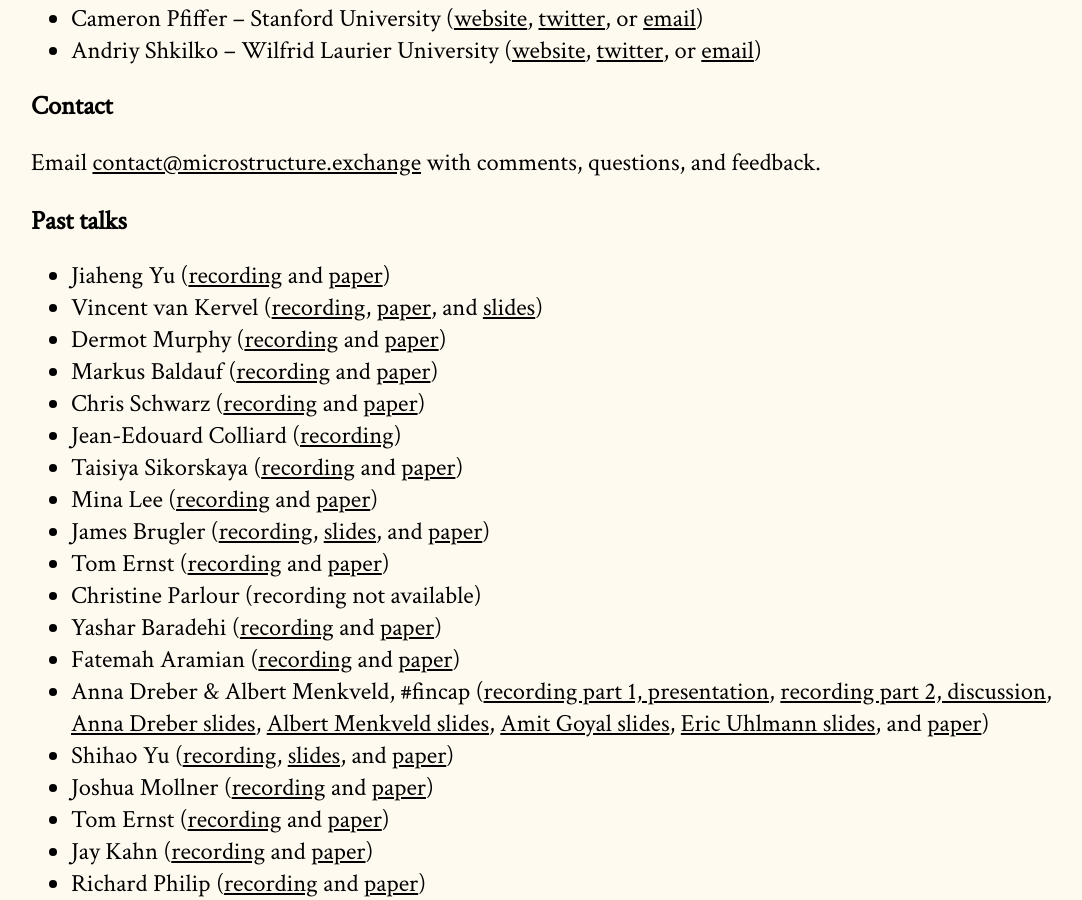
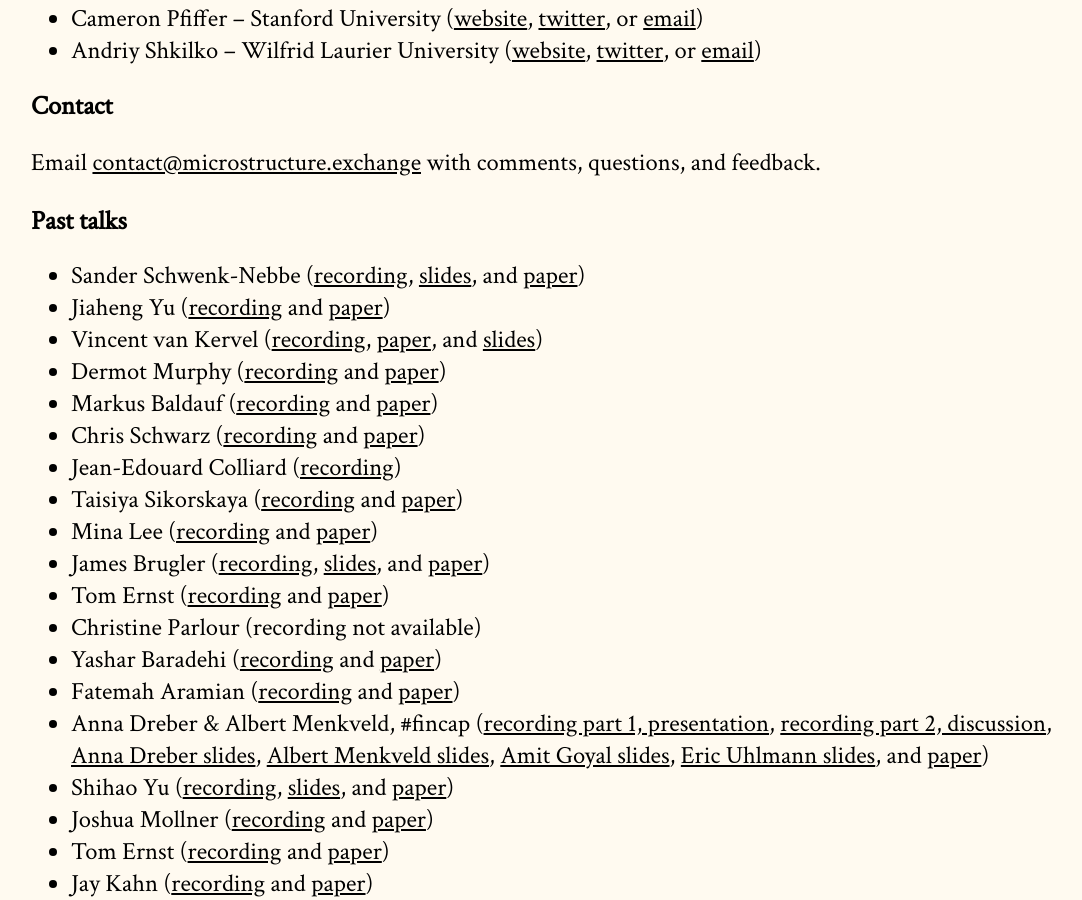
Before and after one commit to cpfiffer/microstructure.exchange, a Jekyll site: the page built from index.md, in a window 1280 px wide and 900 px high, scrolled down 2050 px. Shown: the whole window, without its empty margins (97-1179 px from the left). Built offline with Jekyll 4.4.1, drawn with Linux system fonts in a browser that asks for light colours; some web fonts are replaced.

Commit message:
Update index.md

```diff
--- a/index.md
+++ b/index.md
@@ -46,6 +46,7 @@ Email [contact@microstructure.exchange](mailto:contact@microstructure.exchange)
 
 ## Past talks
 
+- Sander Schwenk-Nebbe ([recording](https://youtu.be/9nUMVjqcPUQ), [slides](https://www.shihaoyu.org/research/slides/yu1_slides_me.pdf), and [paper](https://papers.ssrn.com/sol3/papers.cfm?abstract_id=3744743))
 - Jiaheng Yu ([recording](https://youtu.be/CZXnv0NZAi0) and [paper](https://www.dropbox.com/s/molz1qf5v7x5ntf/Undercutting_the_exchanges.pdf?dl=0))
 - Vincent van Kervel ([recording](https://youtu.be/HmWcC6o_L4M), [paper](https://papers.ssrn.com/sol3/papers.cfm?abstract_id=3991930), and [slides](/slides/TMX%20Slides.pdf))
 - Dermot Murphy ([recording](https://www.youtube.com/watch?v=DUz--EEgsY4) and [paper](https://papers.ssrn.com/sol3/papers.cfm?abstract_id=4070056))
```
